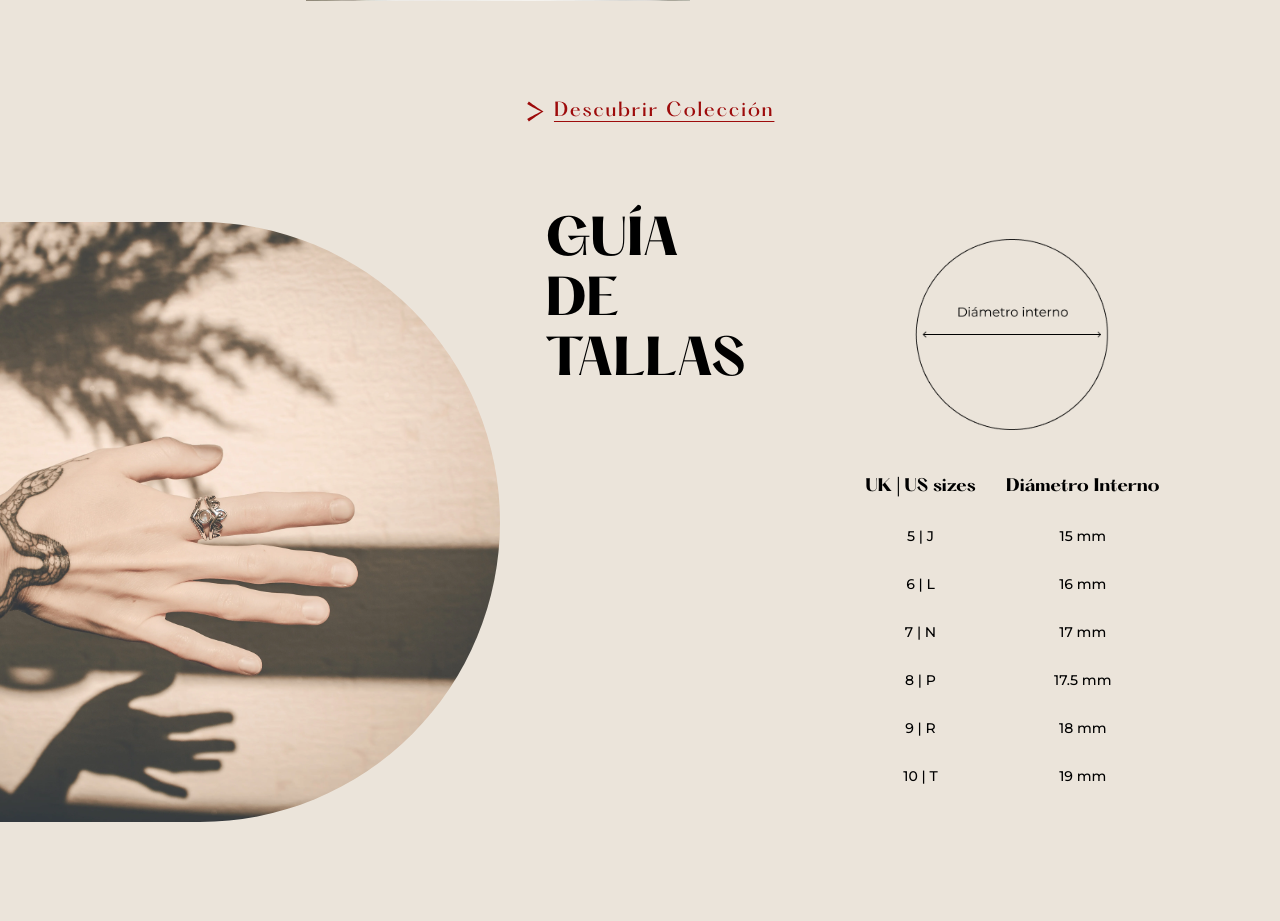
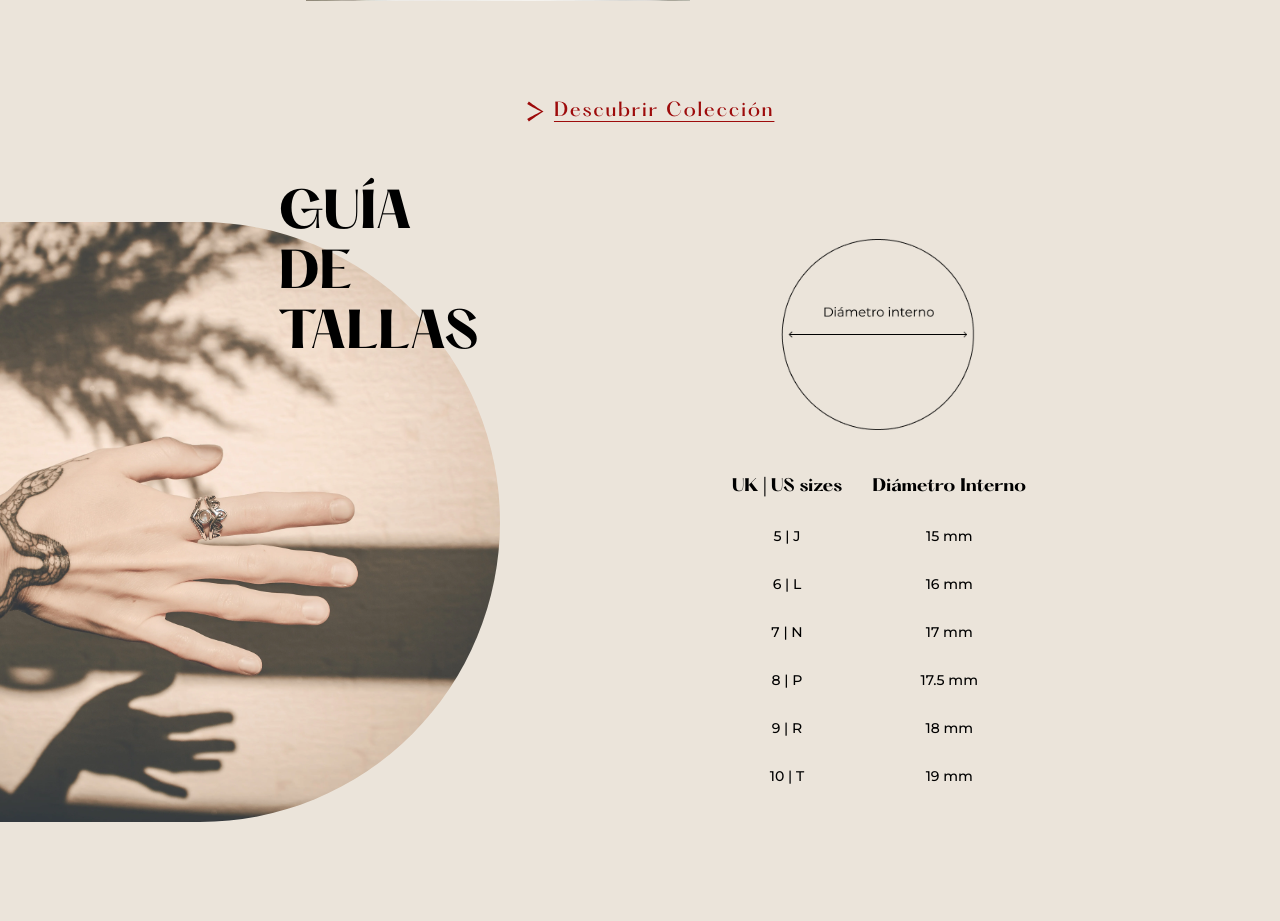
Before and after one commit to Binca-SA/terralava-beta, a PHP site: page / in a window 1280 px wide. Shown: the part 3457-4378 px from the top of the page. Run offline with PHP 8.4, Linux system fonts and the light colour scheme; data that the repository does not hold is empty.

Commit message:
margin changes in size guide section

```diff
--- a/css/main.css
+++ b/css/main.css
@@ -806,6 +806,7 @@ body {
   z-index: 1;
   width: 200px;
   margin-top: -10px;
+  margin-left: 45px;
 }
 .section-sizeGuide__img {
   background-image: url("../images/home/seccionTalla.webp");
@@ -973,6 +974,8 @@ body {
   }
   .section-sizeGuide__title {
     font-size: 48px;
+    margin-left: -222px;
+    margin-top: -37px;
   }
   .section-sizeGuide__img {
     width: 600px;
--- a/php/home.php
+++ b/php/home.php
@@ -83,7 +83,7 @@
     </section>
 
     <section id="guia-de-tallas" class="section-sizeGuide section-margin-top">
-        <h3 class="section-sizeGuide__title margin-left-mob">GUÍA DE TALLAS</h3>
+        <h3 class="section-sizeGuide__title">GUÍA DE TALLAS</h3>
         <div class="section-sizeGuide__img"></div>
         <div class="section-sizeGuide__container">
             <img class="section-sizeGuide__container__imgRing" src="<?php echo $path; ?>images/home/infografiaTallaAnillo.png" alt="graphic drawing, indicates internal diameter of a ring">
--- a/sass/views/_home.scss
+++ b/sass/views/_home.scss
@@ -439,6 +439,7 @@
         z-index: $z-sub-below;
         width: 200px;
         margin-top: -10px;
+        margin-left: $exterior-margen;
     }
     &__img{
         background-image: url('../images/home/seccionTalla.webp');
@@ -508,6 +509,8 @@
         flex-direction: row;
         &__title{
             font-size: $h3-desk;
+            margin-left: -222px;
+            margin-top: -37px;
         }
         &__img{
             width: 600px;
```
